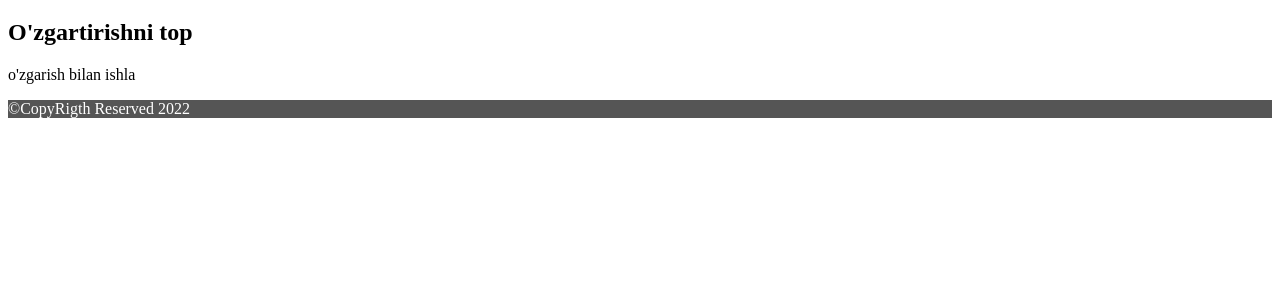
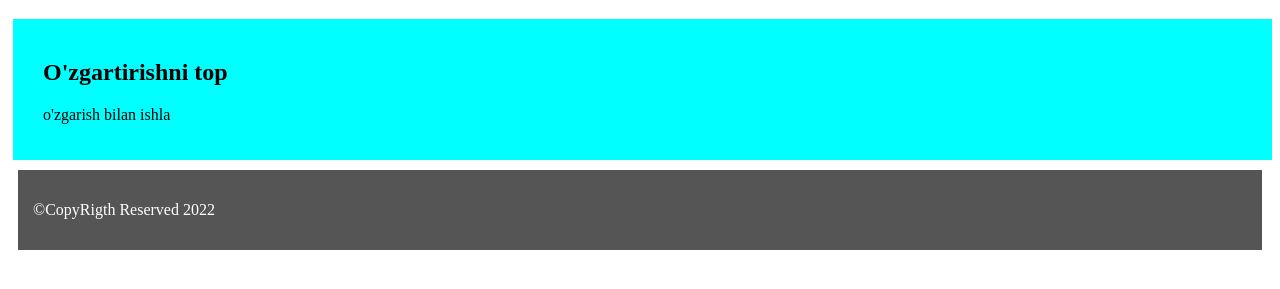
Before and after one commit to MashhurDev/onlinestore, a plain HTML site: page index.html in a window 1280 px wide. Shown: the part 61-350 px from the top of the page. Drawn offline with Linux system fonts and the light colour scheme.

Commit message:
Onlayn do'konni shabloni

```diff
--- a/index.html
+++ b/index.html
@@ -11,10 +11,12 @@
     <header>
         <h1>Welcom to  web site</h1>
     </header>
+    <div class="container">
     <main>
         <h2>O'zgartirishni top</h2>
         <p>o'zgarish bilan ishla</p>
     </main>
+</div>
     <footer class="foo">
         <p>&copy;CopyRigth Reserved 2022</p>
     </footer>
--- a/main.css
+++ b/main.css
@@ -8,4 +8,13 @@ h1{
     text-align: left;
     font-family: 'Times New Roman', Times, serif;
     color: #fff;
+    margin: 10px;
+    padding: 15px;
 }
+
+.container{
+    background-color: aqua;
+    text-align: justify;
+    padding: 20px  30px;
+    margin-left:5px ;
+}
```
